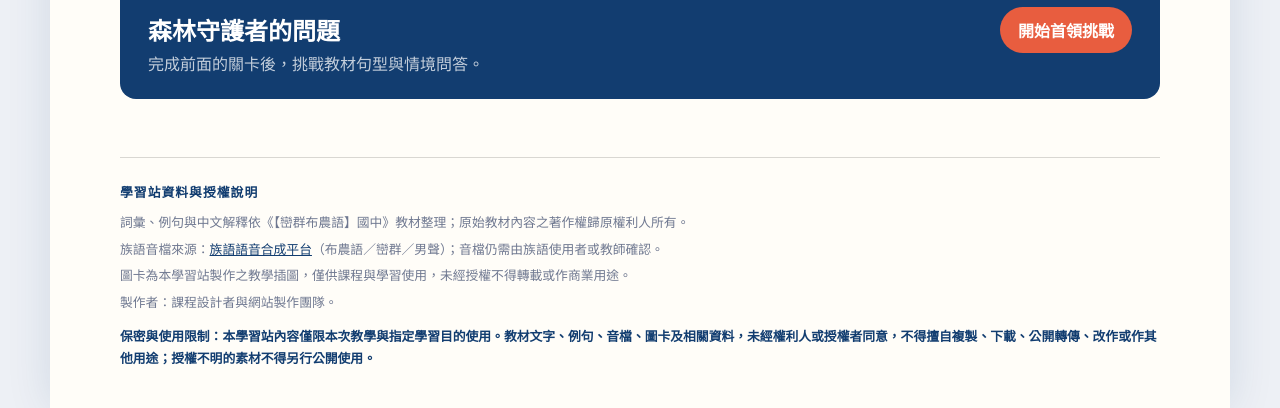
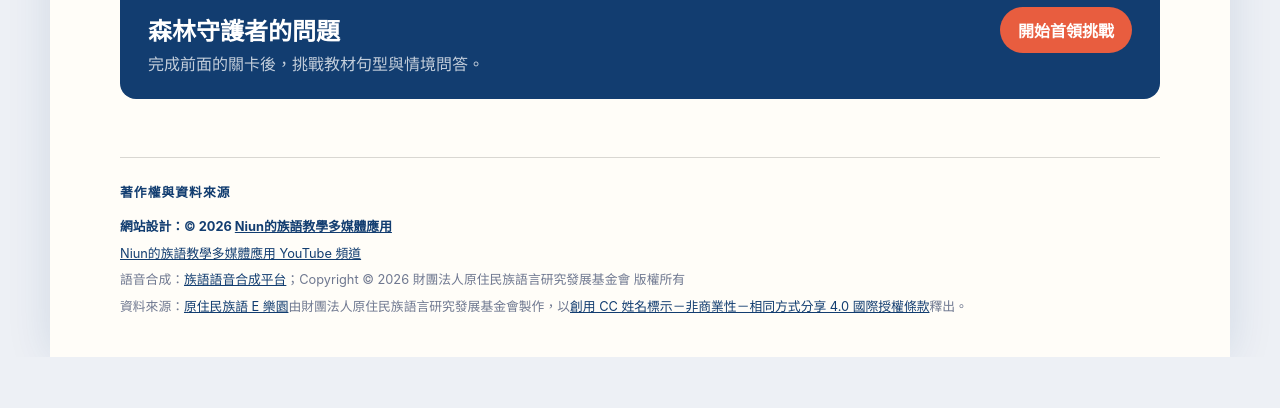
Before and after one commit to chiasan3-Niun/luanqun-bunun-school-learning, a plain HTML site: page index.html in a window 1280 px wide. Shown: the part 1461-1869 px from the top of the page. After the commit the page ends 1818 px from the top, so only its background shows below. Drawn offline with Linux system fonts and the light colour scheme.

Commit message:
Correct copyright and source attribution

```diff
--- a/index.html
+++ b/index.html
@@ -48,12 +48,11 @@
 
     <p id="status" class="site-status" role="status"></p>
     <footer class="site-footer">
-      <div class="footer-heading">學習站資料與授權說明</div>
-      <p>詞彙、例句與中文解釋依《【巒群布農語】國中》教材整理；原始教材內容之著作權歸原權利人所有。</p>
-      <p>族語音檔來源：<a href="https://ai-labs.ilrdf.org.tw/hnang-kari-ai-asi-sluhay/" target="_blank" rel="noopener noreferrer">族語語音合成平台</a>（布農語／巒群／男聲）；音檔仍需由族語使用者或教師確認。</p>
-      <p>圖卡為本學習站製作之教學插圖，僅供課程與學習使用，未經授權不得轉載或作商業用途。</p>
-      <p>製作者：課程設計者與網站製作團隊。</p>
-      <p class="footer-copyright"><strong>保密與使用限制：</strong>本學習站內容僅限本次教學與指定學習目的使用。教材文字、例句、音檔、圖卡及相關資料，未經權利人或授權者同意，不得擅自複製、下載、公開轉傳、改作或作其他用途；授權不明的素材不得另行公開使用。</p>
+      <div class="footer-heading">著作權與資料來源</div>
+      <p class="footer-copyright">網站設計：© 2026 <a href="https://www.youtube.com/@chiasan3" target="_blank" rel="noopener noreferrer">Niun的族語教學多媒體應用</a></p>
+      <p><a href="https://www.youtube.com/@chiasan3" target="_blank" rel="noopener noreferrer">Niun的族語教學多媒體應用 YouTube 頻道</a></p>
+      <p>語音合成：<a href="https://ai-labs.ilrdf.org.tw/hnang-kari-ai-asi-sluhay/" target="_blank" rel="noopener noreferrer">族語語音合成平台</a>；Copyright © 2026 財團法人原住民族語言研究發展基金會 版權所有</p>
+      <p>資料來源：<a href="http://web.klokah.tw/dialogue/index.php" target="_blank" rel="noopener noreferrer">原住民族語 E 樂園</a>由財團法人原住民族語言研究發展基金會製作，以<a href="https://creativecommons.org/licenses/by-nc-sa/4.0/deed.zh-Hant" target="_blank" rel="noopener noreferrer">創用 CC 姓名標示－非商業性－相同方式分享 4.0 國際授權條款</a>釋出。</p>
     </footer>
   </main>
   <script src="data/unit-school-supplies.js"></script>
```
